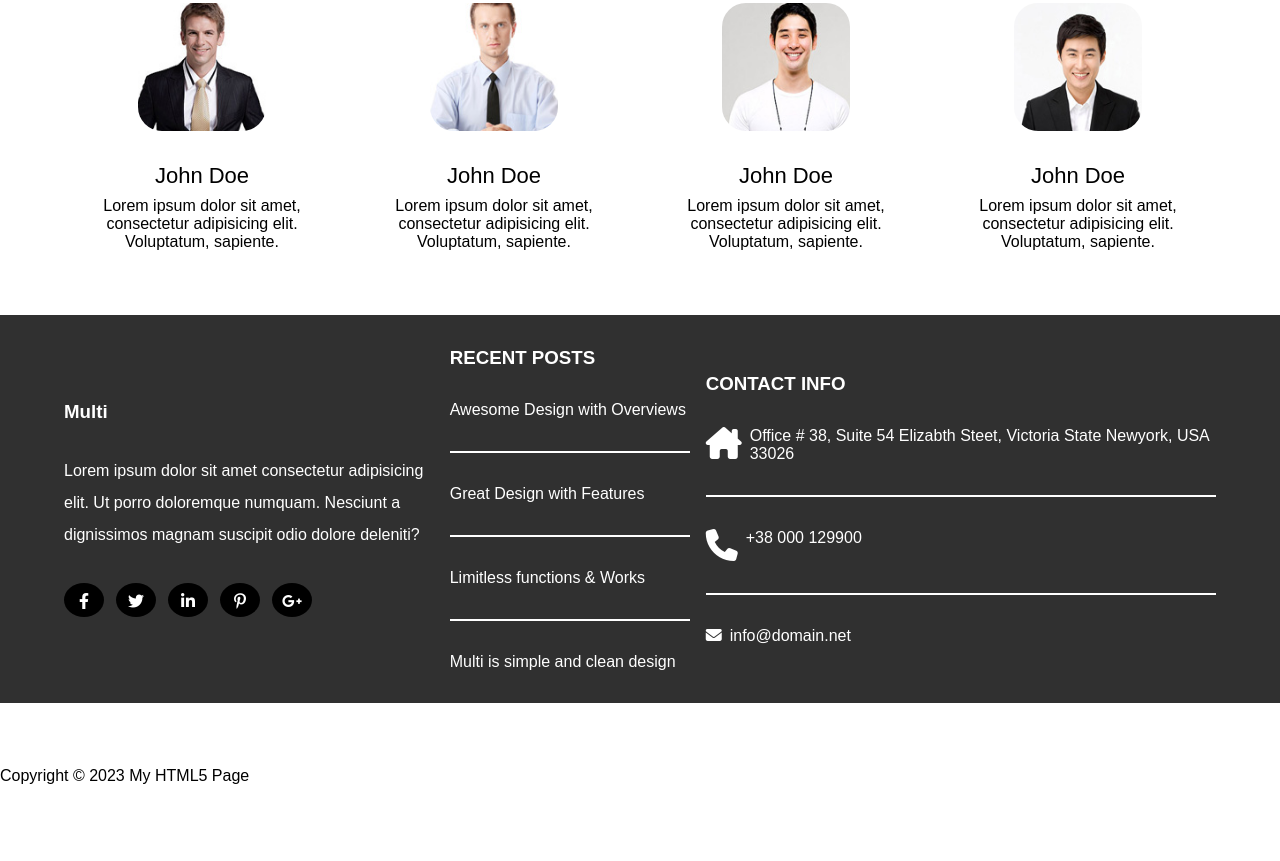
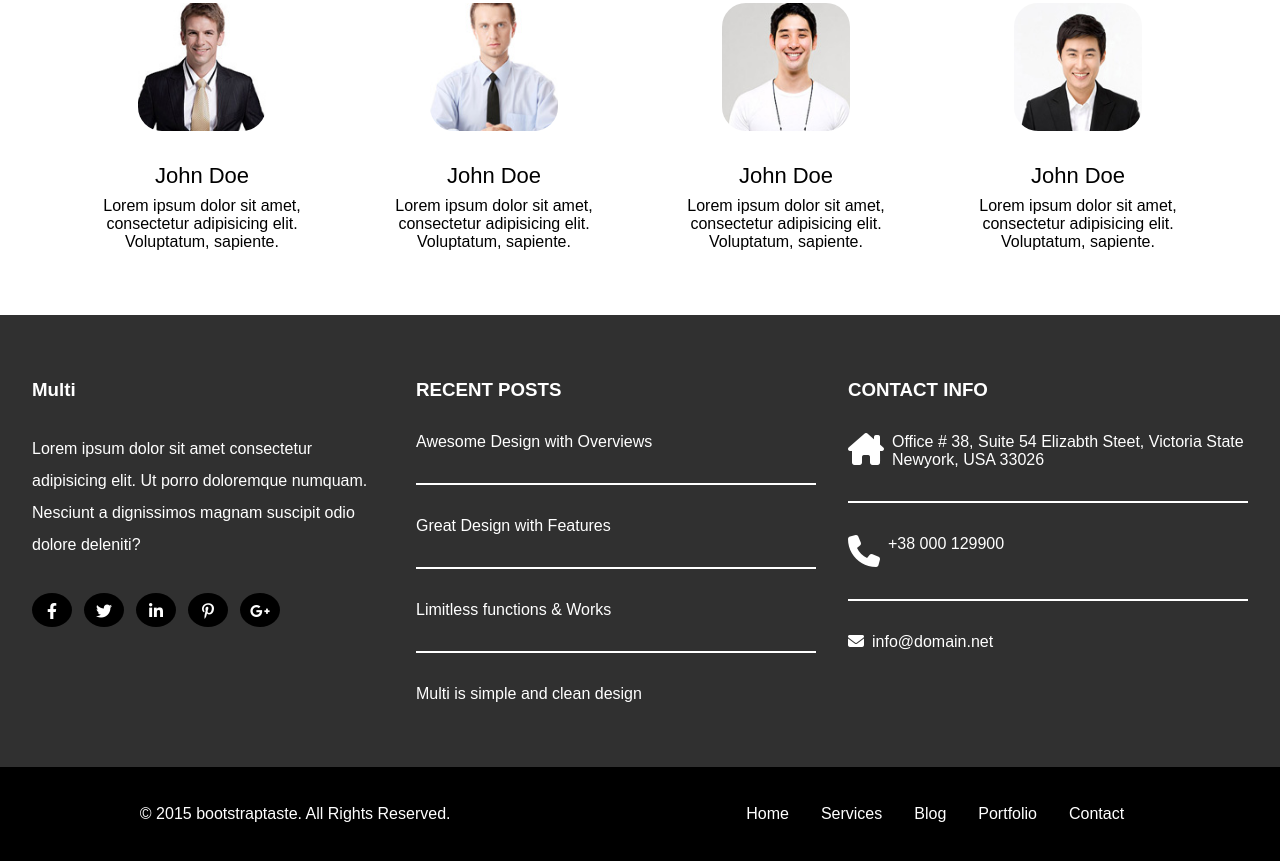
Before and after one commit to pawannane/multi-website-task, a plain HTML site: page index.html in a window 1280 px wide. Shown: the part 2123-2984 px from the top of the page. Before the commit the page ends 2908 px from the top, so only its background shows below. Drawn offline with Linux system fonts and the light colour scheme.

Commit message:
task done

```diff
--- a/index.html
+++ b/index.html
@@ -199,7 +199,18 @@
         </div>
     </aside>
     <footer>
-        <p>Copyright &copy; 2023 My HTML5 Page</p>
+        <div class="footer-container">
+            <p>&copy; 2015 bootstraptaste. All Rights Reserved.</p>
+            <nav class="footer-nav">
+                <ul>
+                    <li><a href="#">Home</a></li>
+                    <li><a href="#services">Services</a></li>
+                    <li><a href="#blog">Blog</a></li>
+                    <li><a href="#portfolio">Portfolio</a></li>
+                    <li><a href="#contact">Contact</a></li>
+                </ul>
+            </nav>
+        </div>
     </footer>
 </body>
 
--- a/styles.css
+++ b/styles.css
@@ -255,15 +255,14 @@ input[type="button"]{
 #contact{
     background-color: rgba(0, 0, 0, 0.811);
     color: white;
-    margin: 4rem 0;
+    margin-top: 4rem;
 }
 
 .contact-container{
     display: flex;
-    gap: 1rem;
+    gap: 2rem;
     justify-content: center;
-    align-items: center;
-    padding: 2rem 4rem;
+    padding: 4rem 2rem;
 }
 
 .multi-header-description-col{
@@ -299,14 +298,12 @@ input[type="button"]{
     display: flex;
     flex-direction: column;
     justify-content: center;
-    /* align-items: center; */
     gap: 2rem;
 }
 
 .recent-posts-container{
     display: flex;
     flex-direction: column;
-    /* gap: 1rem; */
 }
 
 .recent-post{
@@ -321,14 +318,12 @@ input[type="button"]{
 .horizontal-line{
     border-top: 2px solid white;
     margin: 2rem 0;
+    width: 25rem;
 }
 
 .contact-info-col{
     display: flex;
     flex-direction: column;
-    justify-content: center;
-    /* align-items: center; */
-    /* gap: 2rem; */
 }
 
 .contact-info-header{
@@ -339,3 +334,38 @@ input[type="button"]{
     display: flex;
     gap: 8px;
 }
+
+.contact-info-description{
+    max-width: 22rem;
+}
+
+/* styling footer */
+footer{
+    background-color: black;
+    color: white;
+}
+.footer-container{
+    padding: 1.5rem 0;
+    display: flex;
+    justify-content: space-around;
+    align-items: center;
+}
+
+.footer-nav ul{
+    list-style-type: none;
+    margin: 0;
+    padding: 0;
+    overflow: hidden;
+}
+
+.footer-nav li{
+    float: left;
+}
+
+.footer-nav li a {
+    display: block;
+    color: white;
+    text-align: center;
+    padding: 14px 16px;
+    text-decoration: none;
+  }
```
